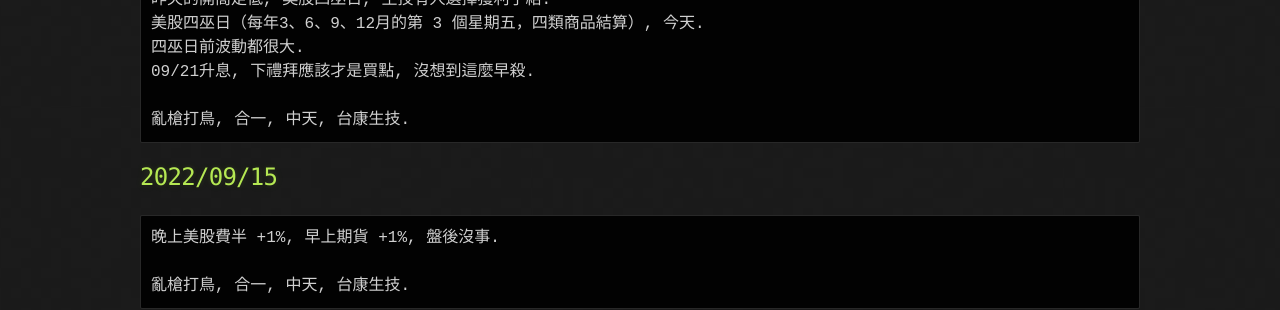
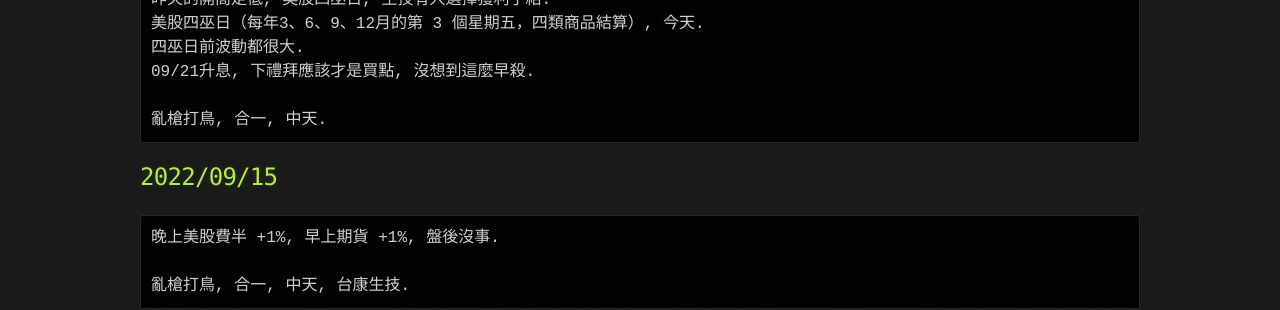
Before and after one commit to lepg5487/Stock_God, a Jekyll site: the page built from index.md, in a window 1280 px wide and 900 px high. Shown: the part 425-735 px from the top of the window. Built offline with Jekyll 4.4.1, drawn with Linux system fonts in a browser that asks for light colours; our own code applies the rules of GitHub Pages for plain Markdown files; some of the changed text lies outside the part shown.

Commit message:
Update index.md

````diff
--- a/index.md
+++ b/index.md
@@ -13,7 +13,7 @@ layout: testlayouts
 四巫日前波動都很大.
 09/21升息, 下禮拜應該才是買點, 沒想到這麼早殺.
 
-亂槍打鳥, 合一, 中天, 台康生技.
+亂槍打鳥, 合一, 中天.
 ```
 
 ## 2022/09/15
````
